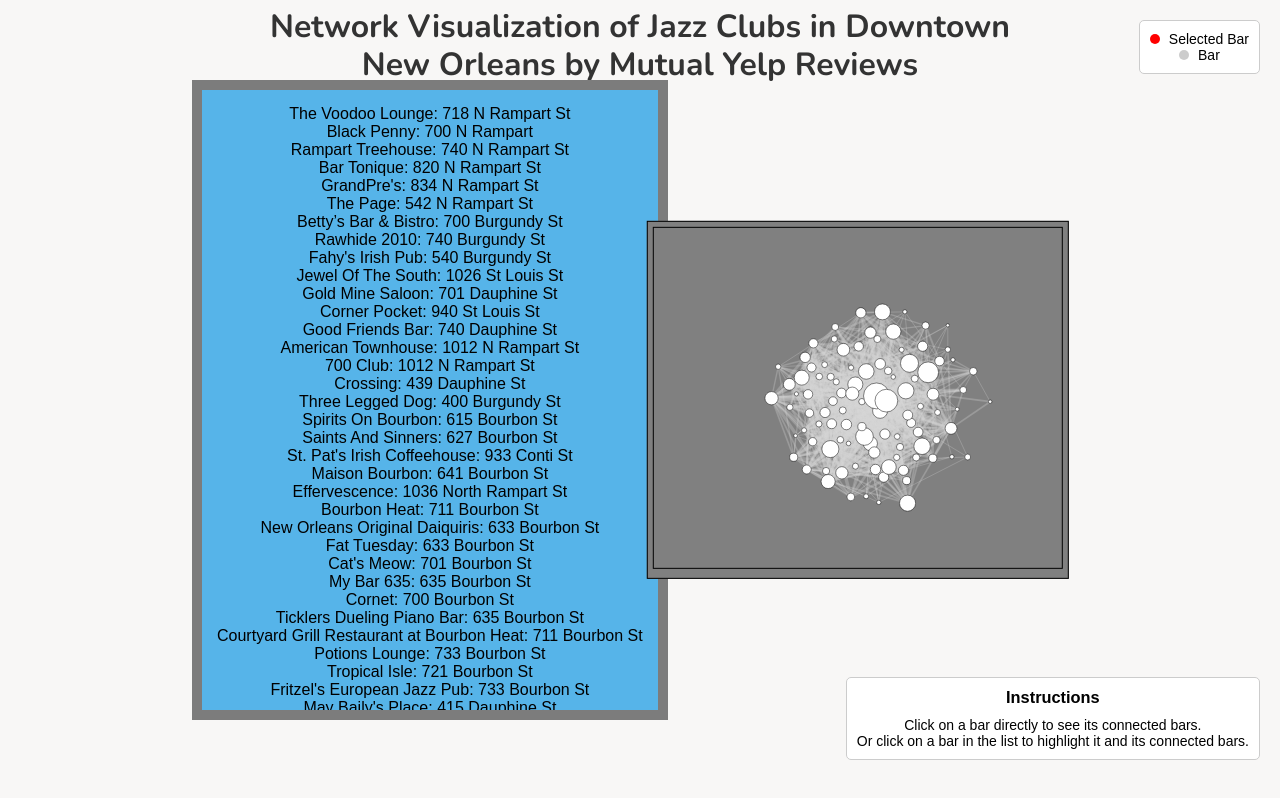
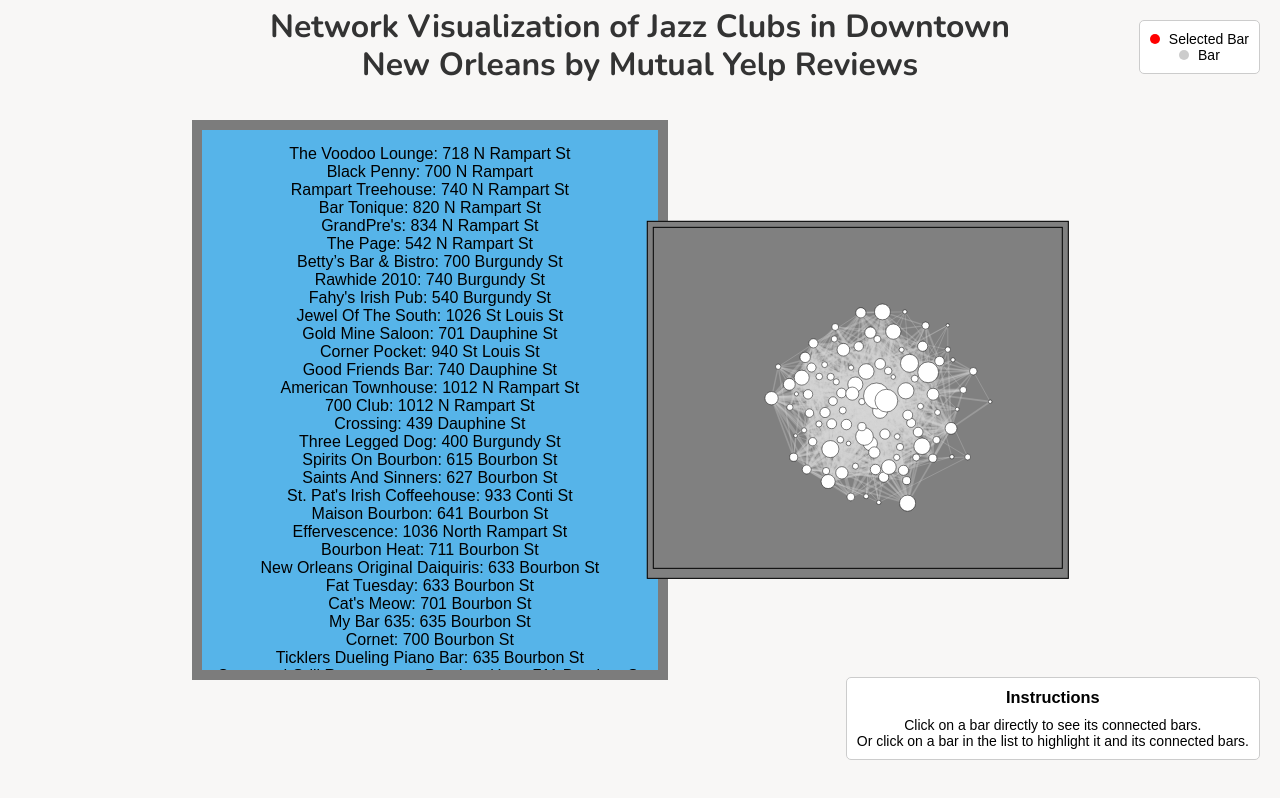
Before and after one commit to calebstamucsd/caleb_kelo_project3, a SvelteKit app: page / in a window 1280 px wide. Built offline with nearby package versions, Linux system fonts and the light colour scheme.

Commit message:
minor last-minute bugfixing

```diff
--- a/src/components/App.svelte
+++ b/src/components/App.svelte
@@ -73,6 +73,8 @@
 
         function colorSwap(event) {
             // Make the circle you clicked red
+            resetHighlighting()
+            d3.selectAll('.bar-list div').style("background-color", "rgb(86, 180, 233)");
             svg.selectAll('circle').filter(function (d) {return d.id == event.subject.id}).style('fill', 'red');
             svg.selectAll('line').filter(function (d) {return (d.source.id == event.subject.id
                 || d.target.id == event.subject.id)}).each(function (d) {
@@ -164,7 +166,7 @@
 
             // Highlight connected links
             link.filter(d => d.source.id === nodeId || d.target.id === nodeId)
-                .attr("stroke", "red");
+                .style("stroke", "red");
 
             // Dim unconnected nodes
             node.filter(d => d.id !== nodeId)
@@ -174,7 +176,7 @@
         // Function to reset highlighting
         function resetHighlighting() {
             node.style("fill", "#fff");
-            link.attr("stroke", "#999");
+            link.style("stroke", "#999");
         }
 
         // List item click handler
@@ -307,7 +309,7 @@
         top: 50%;
         left: 15%;
         transform: translateY(-50%);
-        max-height: 80vh;
+        max-height: 70vh;
         overflow-y: auto;
         border: 2px solid #7c7c7c; /* Add border */
         border-width: 10px;
```
